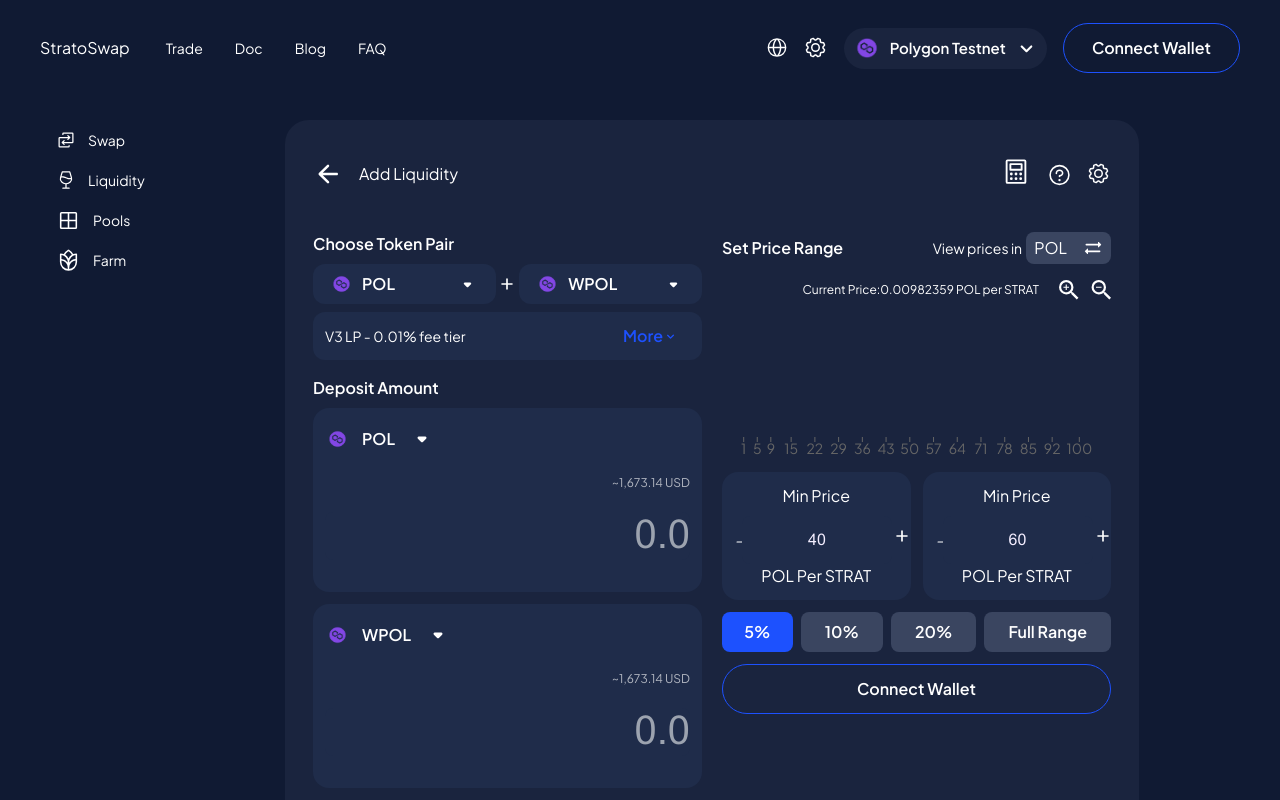
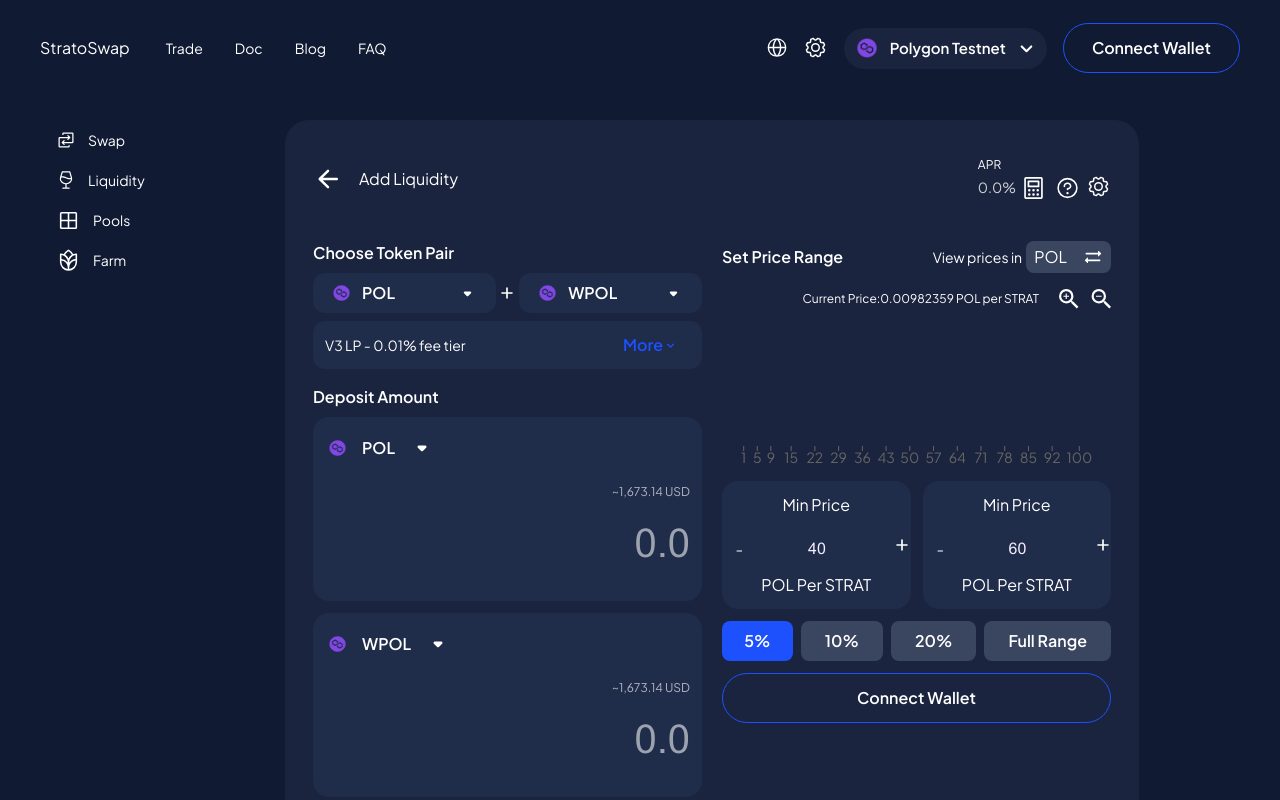
Before and after one commit to tyler0929/strato, a Next.js app: page /Add-Liquidity in a window 1280 px wide. Shown: the top 800 px of the page. Built offline with nearby package versions, Linux system fonts and the light colour scheme.

Commit message:
handle issues

```diff
--- a/app/Add-Liquidity/page.tsx
+++ b/app/Add-Liquidity/page.tsx
@@ -2,7 +2,7 @@
 import { ArrowLeftIcon } from "@/components/icons";
 import SettingComponent from "@/components/setting/setting";
 import SideBarSwapPage from "@/components/Swap/SideBar";
-import { Text_16_400 } from "@/components/typography/Typography";
+import { Text_12_400, Text_16_400 } from "@/components/typography/Typography";
 import Link from "next/link";
 import ChooseToken from "@/components/liquidity/ChooseToken";
 import SetPriceRange from "@/components/liquidity/SetPriceRange";
@@ -27,10 +27,14 @@
               </Link>
               <Text_16_400 text="Add Liquidity" />
             </div>
-            <div className="flex text-white gap-4 items-center">
-              <ROICalculatorMain />
+            <div className="grid text-white items-center">
+              <Text_12_400 text="APR"/>
+              <div className="flex text-white gap-2 items-center">
+
+              <ROICalculatorMain  label="0.0%"/>
               <Tooltip widthIcon="25px" content="Calculated at the current rates with historical trading volume data, and subject to change based on various external variables. This figure is provided for your convenience only, and by no means represents guaranteed returns." />
               <SettingComponent baseComponent="HeaderSetting" />
+              </div>
             </div>
           </div>
           <div className="grid grid-cols-1 lg:grid-cols-2 gap-5 pt-8">
--- a/components/ROICalculator/CalculatorModal.tsx
+++ b/components/ROICalculator/CalculatorModal.tsx
@@ -10,12 +10,15 @@
 import Warning from "./warning";
 import DepositAmount from "./DepositAmount";
 import FooterDetails from "./footerDetails";
+import { Text_14_400 } from "../typography/Typography";
 
 interface IPropsModal {
   children: ReactNode;
+  label?:string
 }
 
-const CalculatorModal: React.FC<IPropsModal> = ({ children }) => {
+
+const CalculatorModal: React.FC<IPropsModal> = ({ children , label}) => {
   const [isOpen, setIsOpen] = useState(false);
   const [footerDetails, setFooterDetails] = useState(false);
 
@@ -28,10 +31,11 @@
   return (
     <div>
       <button
-        className="hover:opacity-65 transition-all duration-200 ease-linear"
+        className="hover:opacity-65 transition-all duration-200 ease-linear flex items-center gap-1"
         onClick={handleOpenModal}
       >
-        <CalculatorIcon width="30px" />
+        {label && <Text_14_400 text={label} style="!text-gray-gray1"/>}
+        <CalculatorIcon width="27px" />
       </button>
       {isOpen && (
         <div
--- a/components/ROICalculator/ROICalculatorMain.tsx
+++ b/components/ROICalculator/ROICalculatorMain.tsx
@@ -9,10 +9,13 @@
 import StakedFor from "./Stakedfor";
 import Warning from "./warning";
 
-const ROICalculatorMain = () => {
+interface IPropsROI {
+  label?:string
+}
+const ROICalculatorMain:React.FC<IPropsROI> = ({label}) => {
   return (
     <div>
-      <CalculatorModal>
+      <CalculatorModal label={label}>
         <Warning text="We are in the early stage of V3 deployment. Due to a lack of historical data, numbers and estimates may be inaccurate." />
         <div className="grid lg:grid-cols-2 gap-4">
           <div>
--- a/components/farms/farmsMain.tsx
+++ b/components/farms/farmsMain.tsx
@@ -129,7 +129,7 @@
             </div>
           </div>
         </div>
-        <div className="flex gap-10 items-start">
+        <div className="flex gap-10 items-center">
           <div className=" gap-0 items-start justify-start hidden xl:grid">
             <Text_12_400 text="Available" style="!text-gray-gray1"/>
             <Text_12_400 text="0LP" style="!text-[#666171]" />
--- a/components/farms/formsDetails.tsx
+++ b/components/farms/formsDetails.tsx
@@ -1,17 +1,61 @@
+'use client'
 import Link from "next/link";
-import { LinkIcon } from "../icons";
+import { CloseIcon,  LinkIcon } from "../icons";
 import {
+  Text_12_400,
   Text_12_600,
-  Text_14_400,
   Text_16_400,
   Text_16_600,
 } from "../typography/Typography";
 import ConnectWallet from "../connectWallet/connectWallet";
 import Tooltip from "../Tooltip/Tooltip";
+import ModalComponent from "../modal/Modal";
+import SettingComponent from "../setting/setting";
+import ROICalculatorMain from "../ROICalculator/ROICalculatorMain";
+import ChooseToken from "../liquidity/ChooseToken";
+import SetPriceRange from "../liquidity/SetPriceRange";
+import { useState } from "react";
 
 const DetailsFarms = () => {
+  const [isOpen , setIsOpen] = useState(false)
+
+  const handleOpenModal = () => {
+    setIsOpen(!isOpen)
+  }
+
   return (
-    <div className="bg-[#3a4560] px-16 py-5 rounded-2xl grid lg:grid-cols-[30%_65%] gap-5">
+    <div className="bg-[#3a4560] px-16 py-5 rounded-2xl grid lg:grid-cols-[20%_78%] gap-5">
+      <ModalComponent isOpen={isOpen} onOpen={handleOpenModal } title="" isBack backFunction={() =>{}} width="!w-[854px]" isTitle={false}>
+      <div className=" max-w-[600px] lg:max-w-[854px] bg-black-light1 mx-auto px-1 py-5 rounded-3xl">
+          <div className="flex justify-between items-center pb-2">
+            <div className="flex items-center gap-4">
+
+              <Text_16_600 text="Add Liquidity" />
+            </div>
+            <div className="grid text-white items-center">
+              <Text_12_400 text="APR"/>
+              <div className="flex text-white gap-2 items-center">
+
+              <ROICalculatorMain  label="0.0%"/>
+              <Tooltip widthIcon="25px" content="Calculated at the current rates with historical trading volume data, and subject to change based on various external variables. This figure is provided for your convenience only, and by no means represents guaranteed returns." />
+              <SettingComponent baseComponent="HeaderSetting" />
+              <div
+                className="text-white hover:opacity-70 transition-all duration-200 ease-linear cursor-pointer"
+                onClick={handleOpenModal}
+              >
+                <CloseIcon width={"20px"} />
+              </div>
+              </div>
+            </div>
+          </div>
+          <div className="grid grid-cols-1 lg:grid-cols-2 gap-5 pt-8">
+            <ChooseToken />
+            <div className="hidden lg:grid grid-cols-1">
+              <SetPriceRange />
+            </div>
+          </div>
+        </div>
+          </ModalComponent>
       <div className="grid  lg:hidden">
         <div className="border-2 border-[#FFF] px-4 py-4 rounded-2xl">
           <Text_12_600 text="USDC Earned" style="uppercase" />
@@ -48,10 +92,12 @@
         </div>
 
         <div className="flex items-center gap-1">
+
+         <button onClick={handleOpenModal}>
           <Link href={"#"}>
             <Text_16_600 text="Add USDC-POL LP" style={"hover:underline"} />
           </Link>
-          <LinkIcon width={"20px"} />
+          </button>
         </div>
         <div className="flex items-center gap-1">
           <Link href={"#"}>
--- a/components/modal/Modal.tsx
+++ b/components/modal/Modal.tsx
@@ -11,7 +11,8 @@
   backFunction?:() => void,
   styleHeader?:string,
   width?:string,
-  paddingContent?:string
+  paddingContent?:string,
+  isTitle?:boolean
 }
 
 const ModalComponent: React.FC<IPropsModal> = ({
@@ -24,7 +25,8 @@
   backFunction,
   styleHeader,
   width,
-  paddingContent
+  paddingContent,
+  isTitle=true
 }) => {
 
   const handleBackFunction = () => {
@@ -38,10 +40,10 @@
           onClick={onOpen}
         >
           <div
-            className={`modal-content bg-black-light1 rounded-lg shadow-lg max-w-md w-full  animate-fadeIn  z-[10000]  ${width}`}
+            className={`modal-content bg-black-light1 rounded-lg shadow-lg   animate-fadeIn  z-[10000]  ${width ? width : "max-w-md w-full"}`}
             onClick={(e) => e.stopPropagation()}
           >
-            <div className={`${styleHeader} flex justify-between  p-6 px-7 rounded-t-lg`}>
+            {isTitle && <div className={`${styleHeader} flex justify-between  p-6 px-7 rounded-t-lg`}>
               <div className="flex justify-start gap-4 items-center">
                 {isBack && (
                   <div
@@ -59,7 +61,7 @@
               >
                 <CloseIcon width={"20px"} />
               </div>
-            </div>
+            </div>}
             <div className={ paddingContent || `px-7`}>{children}</div>
 
             <div className="mt-6 flex justify-end">{Footer}</div>
--- a/components/pools/poolsMain.tsx
+++ b/components/pools/poolsMain.tsx
@@ -44,7 +44,7 @@
             </div>
           </div>
         </div>
-        <div className="flex gap-16 items-start">
+        <div className="flex gap-16 items-center">
           <div className=" gap-0  items-start justify-start hidden lg:grid">
             <Text_12_400 text="Ends in" />
             <div className="flex gap-1">
@@ -55,7 +55,7 @@
             </div>} ><DateTimeIcon /></Tooltip>
             </div>
           </div>
-          <div className="flex items-center justify-end  md:min-w-20">
+          <div className="flex items-center justify-end  md:min-w-20 ">
             {!showDetails && (
               <button
                 onClick={handleShowDetailsFunction}
```
